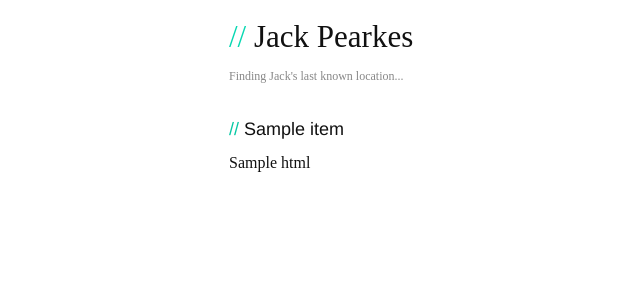
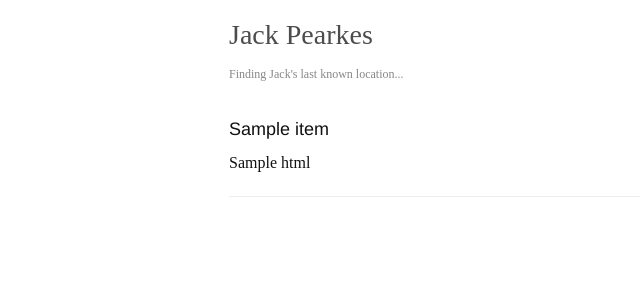
Before and after one commit to samsonpaul/jack.ly, a Flask app: template templates/section.html in a window 1280 px wide. Shown: the top 300 px of the page, without its empty margins (46-686 px from the left). Run offline with Flask 2, Linux system fonts and the light colour scheme; the template is opened without the code that fills it: most values are stand-ins (such as "Sample title", 1, 10 or a date in 2020); some libraries are stand-ins or nearby versions; some web fonts are replaced.

Commit message:
layout improvements

```diff
--- a/sections/index.md
+++ b/sections/index.md
@@ -1,10 +1,14 @@
 Right now, I do software consulting for clients in Germany and The United States.
+
+---
 
 My work focuses on:
 
 - Web and mobile applications, from deployment into various clouds to front-end JavaScript
 - Improving developer workflow inside of companies
 - Building maintainable tools to automate painful procedures on non-developer teams
+
+---
 
 An abridged list of things I've made or contribute to:
 
@@ -14,6 +18,8 @@ An abridged list of things I've made or contribute to:
 - I write about various things, like [Matisse and Programming](http://pretengineer.com/post/in-search-of-true-process/), or [Packer, Vagrant and your Infrastructure](http://pretengineer.com/post/packer-vagrant-infra/)
 - I contribute to [Packer](http://packer.io)
 
+---
+
 I am interested in **new work**, both consulting and other opportunities. You can email me at [jackpearkes@gmail.com](mailto:jackpearkes@gmail.com), or
 read on:
 
--- a/static/css/main.css
+++ b/static/css/main.css
@@ -53,10 +53,11 @@ header {
 }
 
 header h1 {
-    font-size: 31px;
+    font-size: 28px;
     font-family: 'Verlag A', 'Verlag B';
     font-weight: 300;
     font-style: normal;
+    color: #4c4c4c;
 }
 
 header p {
@@ -71,7 +72,7 @@ blockquote p {
 }
 
 p {
-    margin-bottom: 15px;
+    margin-bottom: 20px;
 }
 
 .location-note {
@@ -84,6 +85,6 @@ body {
     font-family: 'Gotham SSm A', 'Gotham SSm B';
     font-weight: 400;
     font-style: normal;
-    line-height: 25px;
+    line-height: 26px;
     font-size: 16px;
 }
--- a/templates/includes/header.html
+++ b/templates/includes/header.html
@@ -1,9 +1,9 @@
 <header>
     {% if section.get('filename') %}
-    <h1><a class="title-link" href="/"><span class="bars">//</span><span class="muted"> Jack Pearkes</a> /</span> {{ section['name'] }}</h1>
+    <h1><span class="muted">Jack Pearkes /</span> {{ section['name'] }}</h1>
     {% else %}
-    <h1><a class="title-link" href-"/"><span class="bars">//</span> Jack Pearkes</a></h1>
+    <h1>Jack Pearkes</h1>
     {% endif %}
-    <div class="location-note"><span id="location"><span class="muted">Finding Jack's last known location...</span></span></div>
+    <div class="location-note"><span id="location" class="muted">Finding Jack's last known location...</span></div>
     <div class="visible-xs spacer"></div>
 </header>
--- a/templates/section.html
+++ b/templates/section.html
@@ -2,8 +2,9 @@
 {% block content %}
 {% for item in section['items'] %}
 <div class="section">
-    <h4><a href="{{ item['path'] }}">//</a> {{ item['name'] }}</h4>
+    <h4>{{ item['name'] }}</h4>
 {{ item['html'] | safe}}
+<hr>
 </div>
 {% endfor %}
 {% endblock %}
```
